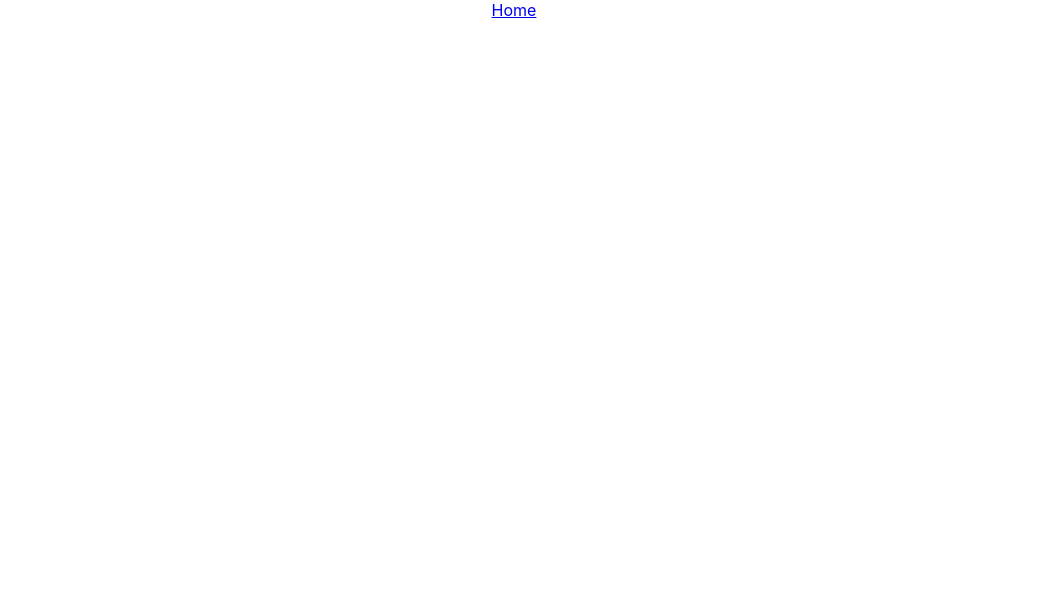
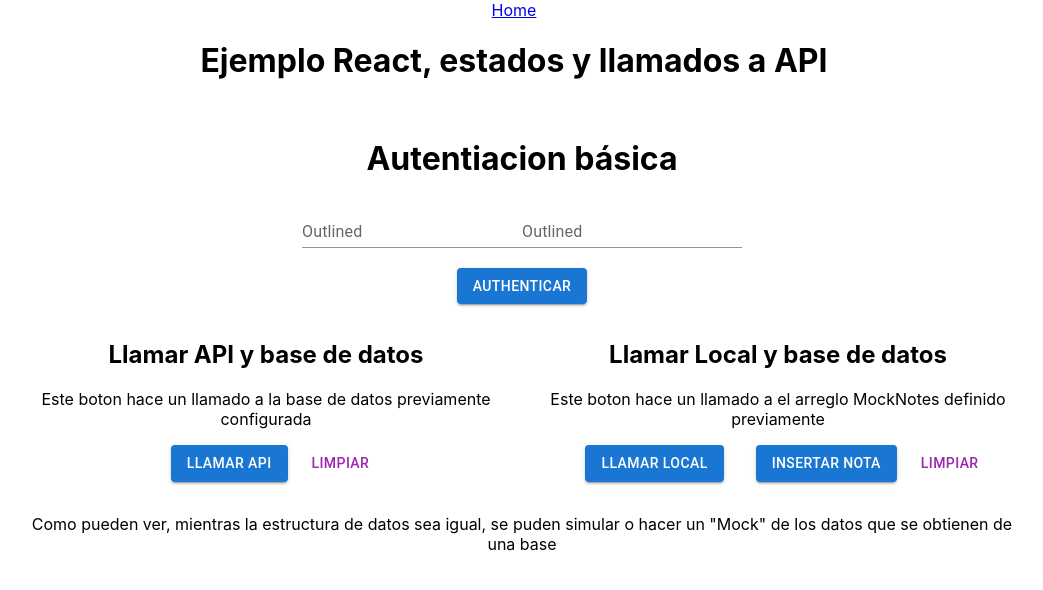
Before and after one commit to Kalfarito/ProyectoFinal, a React (Create React App) app in the folder my-app/: page /Note in a window 1280 px wide. Before the commit this address had no page. Shown: the top 590 px of the page, without its empty margins (126-1169 px from the left). Built offline with nearby package versions, Linux system fonts and the light colour scheme.

Commit message:
Comiit con boton login
Comiit con boton login

```diff
--- a/my-app/src/App.js
+++ b/my-app/src/App.js
@@ -3,6 +3,8 @@ import './App.css';
 import Home from "./components/home/home";
 import Login from "./components/Login/Login";
 import SignUp from "./components/SignUp/SignUp";
+import Note from "./components/Note/Note"
+
 import { BrowserRouter as Router, Route, Routes } from "react-router-dom";
 
 function App() {
@@ -17,6 +19,7 @@ function App() {
             <Route path="/" element={<Home />} />
             <Route path="Login" element={<Login />} />
             <Route path="SignUp" element={<SignUp />} />
+            <Route path="Note" element={<Note />} />
           </Routes>
         </Router>
       </div>
--- a/my-app/src/components/Note/Note.js
+++ b/my-app/src/components/Note/Note.js
@@ -1,15 +1,265 @@
-import React from 'react';
-import PropTypes from 'prop-types';
-import styles from './Note.module.css';
+import React from "react";
+import PropTypes from "prop-types";
+//import styles from "./Note.module.css";
+import styles from "../home/home.module.css";
+import TextField from "@mui/material/TextField";
+import Button from "@mui/material/Button";
+import Card from "@mui/material/Card";
+import Grid from "@mui/material/Grid";
 
-const Note = () => (
-  <div className={styles.Note} data-testid="Note">
-    Note Component
-  </div>
-);
+import axios from "axios";
+import Note from "../Note/Note";
 
-Note.propTypes = {};
+const Home = () => {
+  const [data, setData] = React.useState(
+    "Ejemplo React, estados y llamados a API"
+  );
+  const [formValues, setFormValues] = React.useState();
+  const [authenticated, setAuthenticated] = React.useState();
+  const [users, setUsers] = React.useState();
+  const [notes, setNotes] = React.useState();
 
-Note.defaultProps = {};
+  const urlDelApi = "http://localhost/dashboard/apiDB.php/records/notes";
 
-export default Note;
+  const mockUser = {
+    usuario: "admin",
+    password: "admin",
+  };
+
+  const mockUsers = [
+    {
+      UserID: 1,
+      Username: "user1",
+      Password: "password1",
+      Email: "user1@example.com",
+      CreatedAt: "2023-10-10 15:56:41",
+    },
+    {
+      UserID: 2,
+      Username: "user2",
+      Password: "password2",
+      Email: "user2@example.com",
+      CreatedAt: "2023-10-10 15:56:41",
+    },
+  ];
+
+  const mockNotes = [
+    {
+      NoteID: 1,
+      UserID: 1,
+      Title: "ToDo 1",
+      Content: "This is the content of ToDo 1 for user 1.",
+      CreatedAt: "2023-10-10 15:56:41",
+    },
+    {
+      NoteID: 2,
+      UserID: 1,
+      Title: "ToDo 2",
+      Content: "This is the content of ToDo 2 for user 1.",
+      CreatedAt: "2023-10-10 15:56:41",
+    },
+    {
+      NoteID: 3,
+      UserID: 2,
+      Title: "Task 1",
+      Content: "This is the content of Task 1 for user 2.",
+      CreatedAt: "2023-10-10 15:56:41",
+    },
+  ];
+
+  let nombre = "Sergio";
+
+  // ES6
+
+  const onClickBtn = () => {
+    console.log("click", formValues);
+    let nombre = "Sergio";
+
+    if (
+      mockUser.usuario === formValues.usuario &&
+      mockUser.password === formValues.password
+    ) {
+      console.log("Usuario correcto");
+    } else {
+      console.log("Usuario incorrecto");
+    }
+  };
+
+  const onChancheInput = (event) => {
+    let name = event.target.name;
+    let value = event.target.value;
+    console.log(event);
+    console.log(name);
+    console.log(value);
+
+    setFormValues({ ...formValues, [name]: value });
+  };
+
+  const callAPINotes = (event) => {
+    axios
+      .get(`${urlDelApi}/Notes`)
+      .then(function (response) {
+        // handle success
+        console.log(response);
+        console.log(response.data.records);
+        console.log(response.statusText);
+        setNotes(response.data.records);
+      })
+      .catch(function (error) {
+        // handle error
+        console.log(error);
+      })
+      .finally(function () {
+        // always executed
+      });
+  };
+  const callAPMockNotes = (event) => {
+    setNotes(mockNotes);
+  };
+  const clearNotes = (event) => {
+    setNotes();
+  };
+
+  const callAPIAuthenticate = (event) => {
+    const data = formValues;
+
+    // ("/records/categories?filter=id,gt,1&filter=id,lt,3");
+    console.log("data");
+    axios
+      .get(
+        `${urlDelApi}/Users?filter=Username,eq,${formValues.usuario}&filter=Password,eq,${formValues.password}`
+      )
+      .then(function (response) {
+        // handle success
+        console.log("data", response.data.records);
+        setUsers(response.data.records);
+      })
+      .catch(function (error) {
+        // handle error
+        console.log(error);
+      })
+      .finally(function () {
+        // always executed
+      });
+  };
+
+  const insertNoteToDB = () => {
+    axios
+      .post(`${urlDelApi}/Notes`, {
+        UserID: 2,
+        Title: "Task 1",
+        Content: "This is the content of Task 1 for user 2.",
+        CreatedAt: "2023-10-10 15:56:41",
+      })
+      .then(function (response) {
+        // handle success
+        callAPINotes();
+      })
+      .catch(function (error) {
+        // handle error
+        console.log(error);
+      })
+      .finally(function () {
+        // always executed
+      });
+  };
+  return (
+    <div className={styles.Home}>
+      <h1>{data}</h1>
+      <Grid
+        container
+        spacing={2}
+        style={{
+          inset: 0,
+          margin: "auto",
+          textAlign: "center",
+          maxWidth: "80%",
+        }}
+      >
+        <Grid item xs={12}>
+          <h1>Autentiacion básica</h1>
+          <TextField
+            id="outlined-basic"
+            name="usuario"
+            label="Outlined"
+            onChange={onChancheInput}
+            variant="standard"
+          />
+          <TextField
+            id="outlined-basic"
+            name="password"
+            type="password"
+            onChange={onChancheInput}
+            label="Outlined"
+            variant="standard"
+          />
+          <br />
+          <br />
+          <Button onClick={callAPIAuthenticate} variant="contained">
+            Authenticar
+          </Button>
+        </Grid>
+        <Grid item xs={6}>
+          <h2>Llamar API y base de datos</h2>
+          <p>
+            {" "}
+            Este boton hace un llamado a la base de datos previamente
+            configurada
+          </p>
+          <Button onClick={callAPINotes} variant="contained" sx={{ mx: 2 }}>
+            Llamar API
+          </Button>
+          <Button onClick={clearNotes} color="secondary" variant="text">
+            Limpiar
+          </Button>
+        </Grid>
+        <Grid item xs={6} style={{}}>
+          <h2>Llamar Local y base de datos</h2>
+          <p>
+            {" "}
+            Este boton hace un llamado a el arreglo MockNotes definido
+            previamente
+          </p>
+          <Button onClick={callAPMockNotes} variant="contained" sx={{ mx: 2 }}>
+            Llamar Local
+          </Button>
+
+          <Button onClick={insertNoteToDB} variant="contained" sx={{ mx: 2 }}>
+            Insertar nota
+          </Button>
+          <Button onClick={clearNotes} color="secondary" variant="text">
+            Limpiar
+          </Button>
+        </Grid>
+        <Grid item xs={12}>
+          {" "}
+          <p>
+            Como pueden ver, mientras la estructura de datos sea igual, se puden
+            simular o hacer un "Mock" de los datos que se obtienen de una base
+          </p>
+        </Grid>
+      </Grid>
+
+      <Card id="card-home" className={styles["card-home"]}>
+        {console.log("por aca ando")}
+
+        <Grid container spacing={2}>
+          {notes?.map((nota, index) => {
+            return (
+              <Grid item xs={4}>
+                {" "}
+                <Note titulo="titulo" note={nota}></Note>
+              </Grid>
+            );
+          })}
+        </Grid>
+      </Card>
+    </div>
+  );
+};
+
+Home.propTypes = {};
+
+Home.defaultProps = {};
+
+export default Home;
--- a/my-app/src/components/home/home.js
+++ b/my-app/src/components/home/home.js
@@ -14,13 +14,18 @@ import MenuIcon from '@mui/icons-material/Menu';
 import Toolbar from '@mui/material/Toolbar';
 import Typography from '@mui/material/Typography';
 import Button from '@mui/material/Button';
+import { Route, Routes, useNavigate } from 'react-router-dom';
 //Instalamos un App Bar de react material UI//
+
+
 const drawerWidth = 240;
 const navItems = ['Login', 'Contact'];
 
 function DrawerAppBar(props) {
   const { window } = props;
   const [mobileOpen, setMobileOpen] = React.useState(false);
+
+  const navigate = useNavigate();
 
   const headingStyle1 = {
     color: 'blue',
@@ -38,11 +43,13 @@ function DrawerAppBar(props) {
         Manual de Usuario
       </Typography>
       <Divider />
+
       <List>
+
         {navItems.map((item) => (
           <ListItem key={item} disablePadding>
-            <ListItemButton sx={{ textAlign: 'center' }}>
-              <ListItemText primary={item} />
+            <ListItemButton onClick={e=>navigate('/' +item)} sx={{ textAlign: 'center' }}>
+              <ListItemText primary={"Hola"} />
             </ListItemButton>
           </ListItem>
         ))}
@@ -76,7 +83,7 @@ function DrawerAppBar(props) {
           </Typography>
           <Box sx={{ display: { xs: 'none', sm: 'block' } }}>
             {navItems.map((item) => (
-              <Button key={item} sx={{ color: '#fff' }}>
+              <Button onClick={e=>navigate('/' +item)} key={item} sx={{ color: '#fff' }}>
                 {item}
               </Button>
             ))}
@@ -156,10 +163,7 @@ function DrawerAppBar(props) {
 }
 
 DrawerAppBar.propTypes = {
-  /**
-   * Injected by the documentation to work in an iframe.
-   * You won't need it on your project.
-   */
+
   window: PropTypes.func,
 };
 
```
